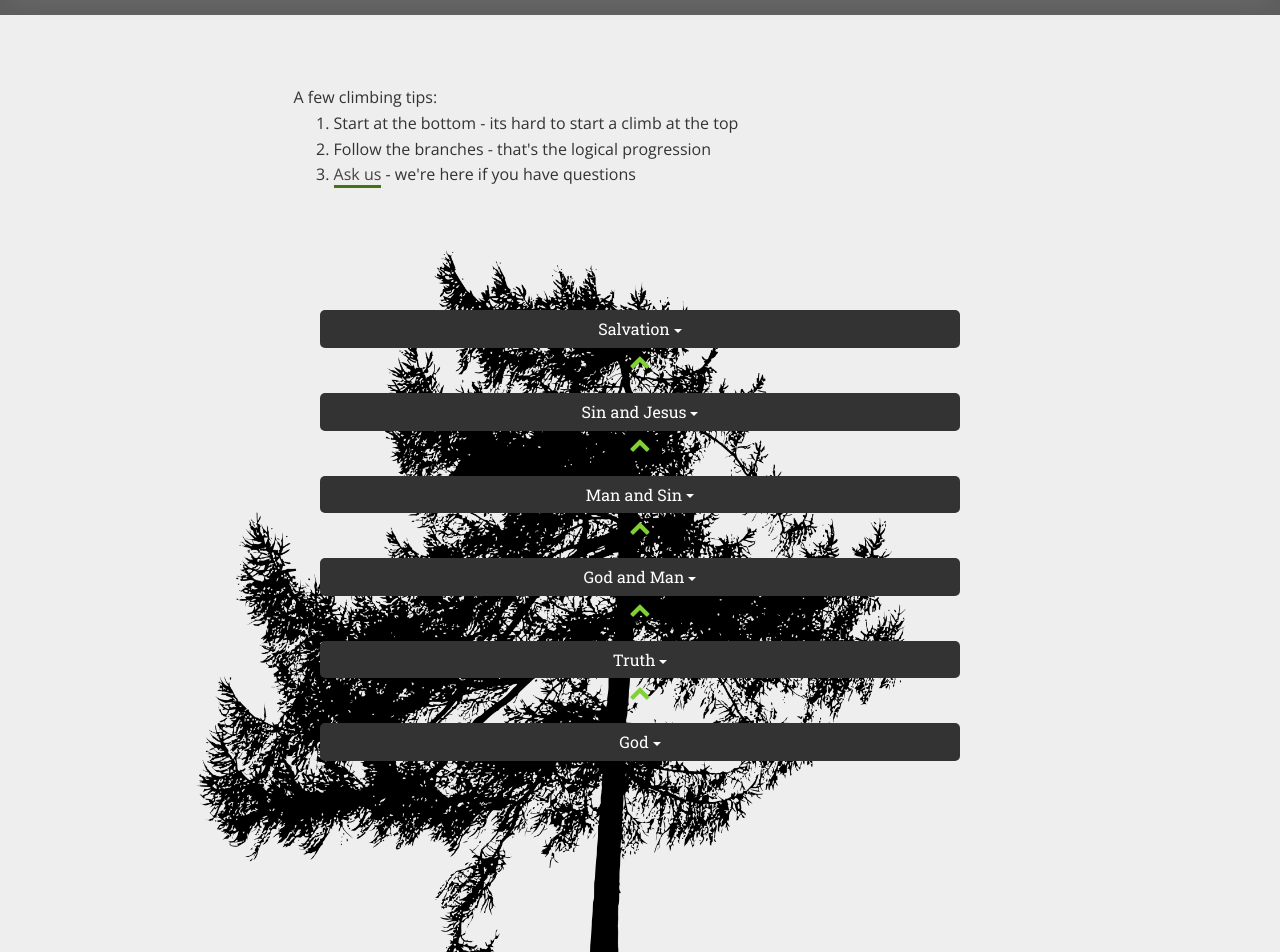
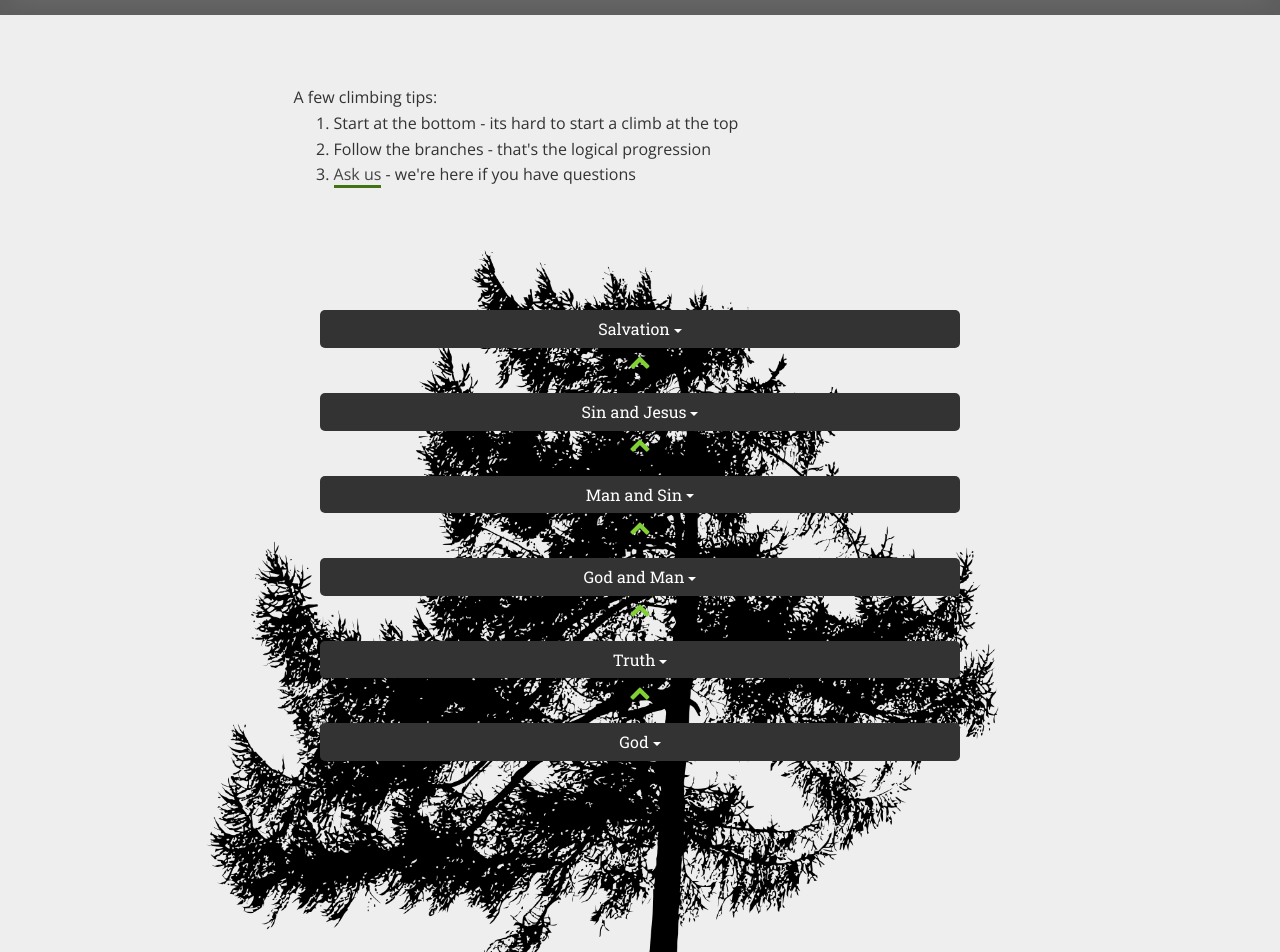
Before and after one commit to byhag/byhag.github.io, a Jekyll site: the page built from climb.html, in a window 1280 px wide. Shown: the part 301-1253 px from the top of the page. Built offline with Jekyll 4.4.1, drawn with Linux system fonts in a browser that asks for light colours; grey boxes are pictures that could not be loaded.

Commit message:
Change truthtree img height

```diff
--- a/css/site.scss
+++ b/css/site.scss
@@ -471,7 +471,7 @@ textarea.form-control {
     margin-bottom: -1px;
     padding-left: 100px;
     > img {
-        height: 90vh;
+        height: 100vh;
     }
     @media (max-width: $screen-xs-max) {
         padding-left: 0;
@@ -491,7 +491,7 @@ textarea.form-control {
 .select-menu {
     position: absolute;
     padding-left: 0;
-    z-index: 10;
+    z-index: 10 !important;
     list-style-type: none;
     width: 50vw;
     background-color: #444;
```
